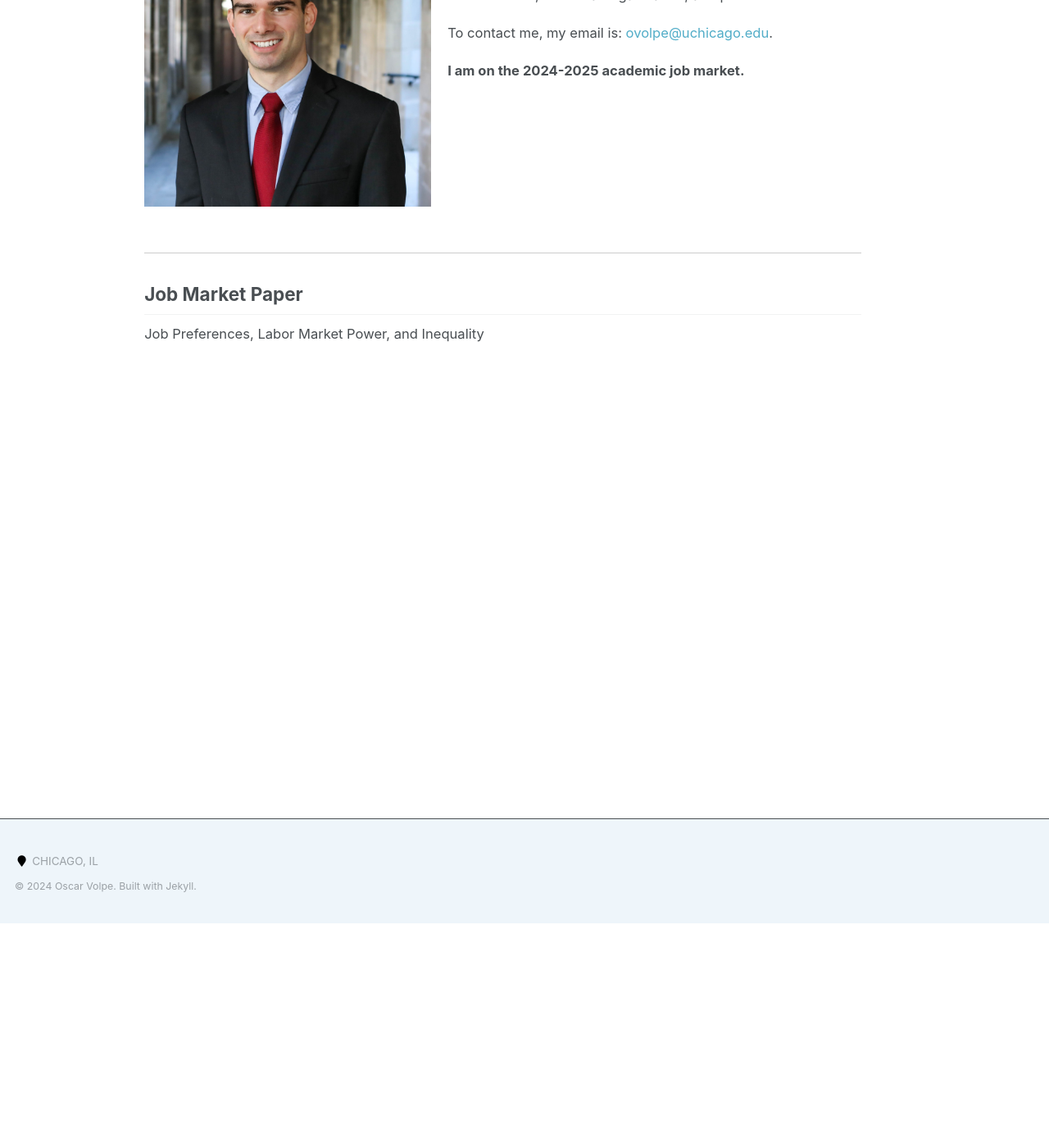
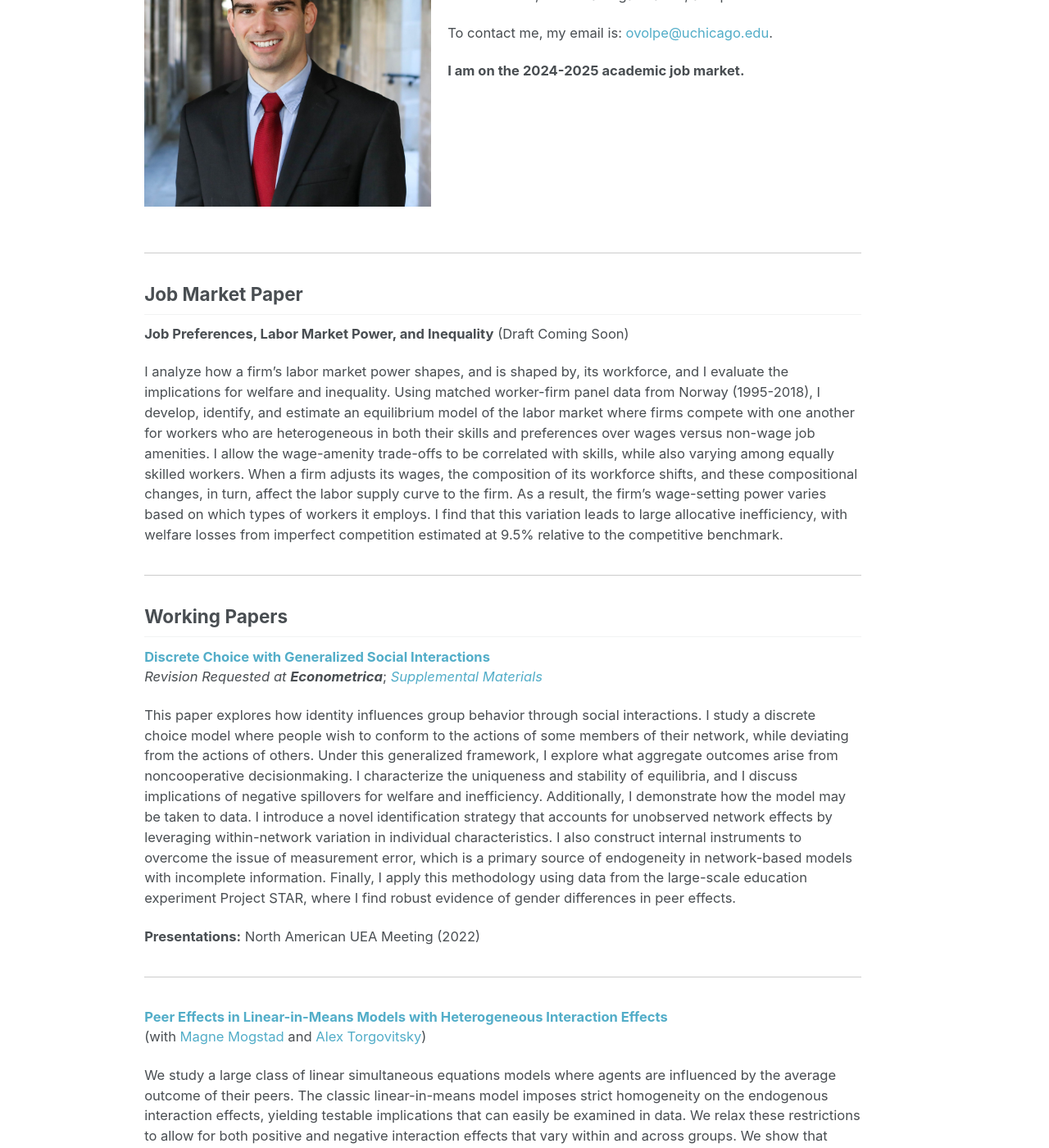
Before and after one commit to ovolpe/ovolpe.github.io, a Jekyll site: the page built from _pages/about.md, in a window 1280 px wide and 1400 px high, scrolled down 273 px. Shown: the whole window at 82% size. Built offline with Jekyll 4.4.1, drawn with Linux system fonts in a browser that asks for light colours; some of the changed text lies outside the part shown.

Commit message:
Update about.md

```diff
--- a/_pages/about.md
+++ b/_pages/about.md
@@ -22,4 +22,34 @@ To contact me, my email is: <a href="mailto:ovolpe@uchicago.edu">ovolpe@uchicago
 
 ## Job Market Paper
 
-Job Preferences, Labor Market Power, and Inequality
+**Job Preferences, Labor Market Power, and Inequality** (Draft Coming Soon) <br>
+
+I analyze how a firm's labor market power shapes, and is shaped by, its workforce, and I evaluate the implications for welfare and inequality. Using matched worker-firm panel data from Norway (1995-2018), I develop, identify, and estimate an equilibrium model of the labor market where firms compete with one another for workers who are heterogeneous in both their skills and preferences over wages versus non-wage job amenities. I allow the wage-amenity trade-offs to be correlated with skills, while also varying among equally skilled workers. When a firm adjusts its wages, the composition of its workforce shifts, and these compositional changes, in turn, affect the labor supply curve to the firm. As a result, the firm's wage-setting power varies based on which types of workers it employs. I find that this variation leads to large allocative inefficiency, with welfare losses from imperfect competition estimated at 9.5% relative to the competitive benchmark.
+
+<hr style="margin: 2em 0; border: none; border-top: 1px solid #ccc;">
+
+## Working Papers
+
+[**Discrete Choice with Generalized Social Interactions**](/files/dcwgsi_paper.pdf) <br>
+_Revision Requested at **Econometrica**_; [*Supplemental Materials*](/files/dcwgsi_supplement.pdf)<br>
+
+This paper explores how identity influences group behavior through social interactions. I study a discrete choice model where people wish to conform to the actions of some members of their network, while deviating from the actions of others. Under this generalized framework, I explore what aggregate outcomes arise from noncooperative decisionmaking. I characterize the uniqueness and stability of equilibria, and I discuss implications of negative spillovers for welfare and inefficiency. Additionally, I demonstrate how the model may be taken to data. I introduce a novel identification strategy that accounts for unobserved network effects by leveraging within-network variation in individual characteristics. I also construct internal instruments to overcome the issue of measurement error, which is a primary source of endogeneity in network-based models with incomplete information. Finally, I apply this methodology using data from the large-scale education experiment Project STAR, where I find robust evidence of gender differences in peer effects.
+
+**Presentations:** North American UEA Meeting (2022)
+
+<hr style="margin: 2em 0; border: none; border-top: 1px solid #ccc;">
+
+[**Peer Effects in Linear-in-Means Models with Heterogeneous Interaction Effects**](https://ovolpe.github.io/research) <br>
+(with [Magne Mogstad](https://sites.google.com/site/magnemogstad) and [Alex Torgovitsky](https://a-torgovitsky.github.io))
+
+We study a large class of linear simultaneous equations models where agents are influenced by the average outcome of their peers. The classic linear-in-means model imposes strict homogeneity on the endogenous interaction effects, yielding testable implications that can easily be examined in data. We relax these restrictions to allow for both positive and negative interaction effects that vary within and across groups. We show that these extensions allow us to characterize a wide range of economic behaviors beyond peer effects, including joint labor supply decisions within households and strategic interactions among firms. We demonstrate how to interpret OLS and IV regressions under this generalized framework. While these methods do not lead to point identification, they can still be used to place meaningful bounds on key economic quantities. We apply these results to two economic applications: classroom peer effects in Kenyan primary schools and strategic interactions among cocoa traders in Sierra Leone. In each application, we reject homogenous endogenous interaction effects and estimate bounds on quantities of interest under heterogenous effects.
+
+<hr style="margin: 2em 0; border: none; border-top: 1px solid #ccc;">
+
+[**Empirical Analysis of Linear Supply and Demand in Heterogeneous Markets**](https://ovolpe.github.io/research) <br>
+(with L. Henry de Frahan, [Ingvil Gaarder](https://sites.google.com/site/ingvilgaarder), [Magne Mogstad](https://sites.google.com/site/magnemogstad), and [Alex Torgovitsky](https://a-torgovitsky.github.io))
+
+We modify the classic linear supply and demand system to allow for the coefficients on price to be unobservable random variables that vary across heterogeneous markets. Known conditions for point identification put strong demands on the available instruments. We show how to construct and estimate bounds on scalar target parameters that are valid for any type of instrument, or even with no instrument at all. Numerical simulations calibrated to a well-known data set show that the bounds can be remarkably informative even under limited instrument variation. We apply our approach to estimating the average elasticity of supply and demand in US retail and the welfare effect of sales taxes.
+
+<br style="clear: both;">
+<hr style="margin: 2em 0; border: none; border-top: 1px solid #ccc;">
```
